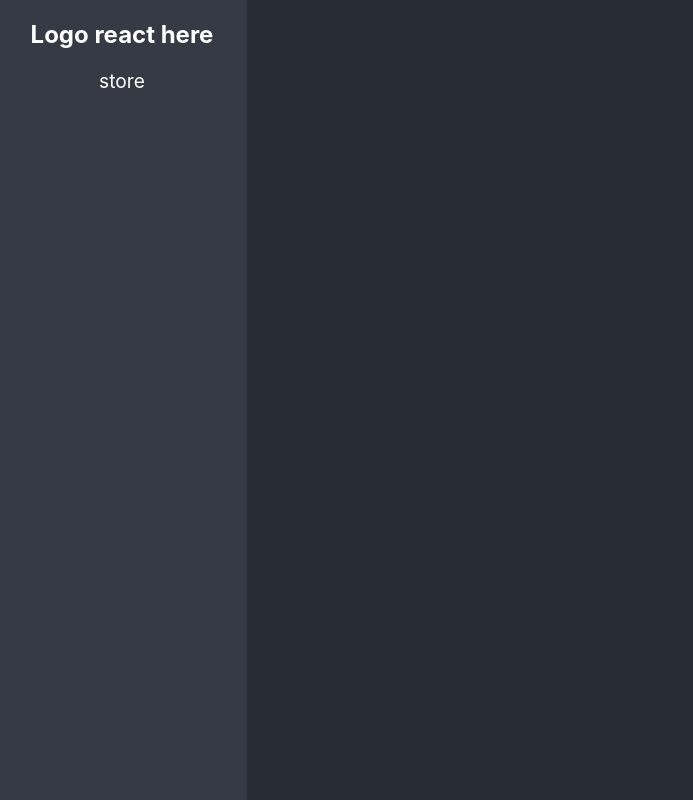
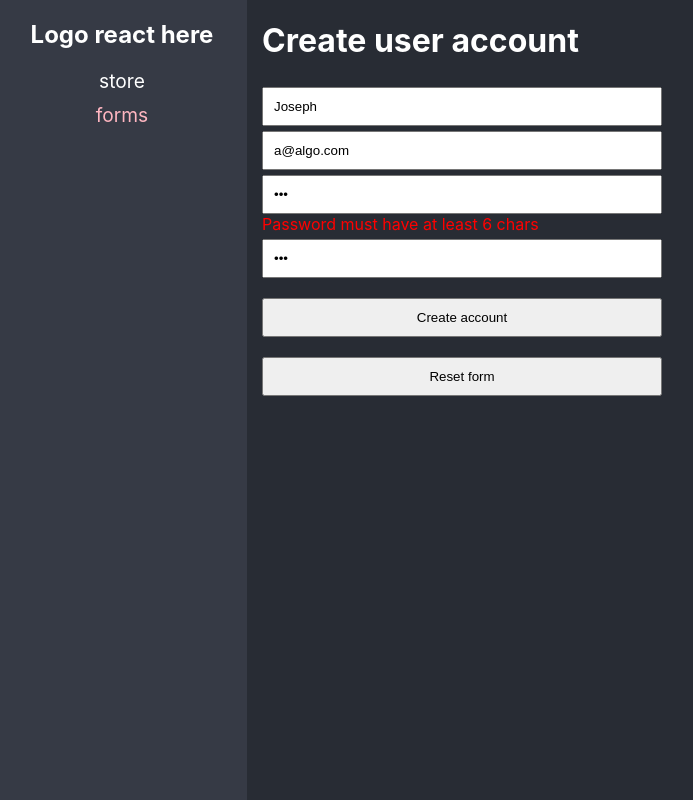
Before and after one commit to tomark4/react-pro-course-2023, a React (Create React App) app in the folder my-app1/: page /forms in a window 1280 px wide. Before the commit this address led to /lazy1. Shown: the whole page, without its empty margins (3-696 px from the left). Built offline with nearby package versions, Linux system fonts and the light colour scheme.

Commit message:
Added basic example form

```diff
--- /dev/null
+++ b/my-app1/src/03-forms/hooks/useForm.ts
@@ -0,0 +1,42 @@
+import React, { useState } from "react";
+
+const useForm = <T>(initialValues: T) => {
+  const [values, setValues] = useState(initialValues);
+
+  const handleChange = (e: React.ChangeEvent<HTMLInputElement>) => {
+    const {
+      target: { name, value },
+    } = e;
+    setValues((prev) => ({ ...prev, [name]: value }));
+  };
+
+  const handleSubmit = (e: React.FormEvent<HTMLFormElement>) => {
+    e.preventDefault();
+    console.log(values);
+  };
+
+  const handleCheckboxChange = (field: string) => {
+    setValues((prev: any) => ({ ...prev, terms: !prev[field] }));
+  };
+
+  const reset = () => {
+    setValues(initialValues);
+  };
+
+  const isValidEmail = (email: string) => {
+    const re =
+      /^(([^<>()[\]\\.,;:\s@"]+(\.[^<>()[\]\\.,;:\s@"]+)*)|(".+"))@((\[[0-9]{1,3}\.[0-9]{1,3}\.[0-9]{1,3}\.[0-9]{1,3}\])|(([a-zA-Z\-0-9]+\.)+[a-zA-Z]{2,}))$/;
+    return re.test(email);
+  };
+
+  return {
+    values,
+    handleChange,
+    handleCheckboxChange,
+    handleSubmit,
+    reset,
+    isValidEmail,
+  };
+};
+
+export default useForm;
--- /dev/null
+++ b/my-app1/src/03-forms/pages/FormsPage.tsx
@@ -0,0 +1,87 @@
+import "../styles/styles.css";
+import useForm from "../hooks/useForm";
+
+const RegisterComponent = () => {
+  const { values, handleChange, handleSubmit, reset, isValidEmail } = useForm({
+    email: "a@algo.com",
+    name: "Joseph",
+    password: "123",
+    passwordConfirm: "123",
+    terms: false,
+  });
+
+  return (
+    <>
+      <h1>Create user account</h1>
+      <form onSubmit={handleSubmit} noValidate>
+        <input
+          type="text"
+          name="name"
+          placeholder="Name"
+          value={values.name}
+          onChange={handleChange}
+          className={`${values.name.trim().length <= 0 && "has-error"}`}
+        />
+        {values.name.trim().length <= 0 && <span>Required field</span>}
+        <input
+          type="email"
+          name="email"
+          placeholder="Email"
+          value={values.email}
+          onChange={handleChange}
+          className={`${!isValidEmail(values.email) && "has-error"}`}
+        />
+        {!isValidEmail(values.email) && <span>Invalid email</span>}
+        <input
+          type="password"
+          name="password"
+          placeholder="Password"
+          value={values.password}
+          onChange={handleChange}
+        />
+        {values.password.trim().length <= 0 && <span>Required field</span>}
+        {values.password.trim().length < 6 &&
+          values.password.trim().length > 0 && (
+            <span>Password must have at least 6 chars</span>
+          )}
+        <input
+          type="password"
+          name="passwordConfirm"
+          placeholder="Repeat password"
+          value={values.passwordConfirm}
+          onChange={handleChange}
+        />
+        {values.passwordConfirm.trim().length <= 0 && (
+          <span>Required field</span>
+        )}
+        {values.passwordConfirm.trim().length > 0 &&
+          values.password.trim() !== values.passwordConfirm.trim() && (
+            <span>Password must match</span>
+          )}
+
+        {/* <input
+          type="checkbox"
+          name="terms"
+          onChange={() => handleCheckboxChange("terms")}
+          checked={values.terms}
+        />
+        Accept terms and conditions*/}
+
+        <button type="submit">Create account</button>
+        <button type="button" onClick={reset}>
+          Reset form
+        </button>
+      </form>
+    </>
+  );
+};
+
+const FormsPage = () => {
+  return (
+    <div>
+      <RegisterComponent />
+    </div>
+  );
+};
+
+export default FormsPage;
--- /dev/null
+++ b/my-app1/src/03-forms/pages/index.ts
@@ -0,0 +1 @@
+export { default as FormsPage } from "./FormsPage";
--- /dev/null
+++ b/my-app1/src/03-forms/styles/styles.css
@@ -0,0 +1,26 @@
+form {
+  display: flex;
+  flex-direction: column;
+  width: 400px;
+}
+
+input,
+select {
+  margin-top: 5px;
+  outline: none;
+  padding: 10px;
+}
+
+button {
+  margin-top: 20px;
+  padding: 10px;
+}
+
+span,
+.error-message {
+  color: red;
+}
+
+.has-error {
+  border: 1px solid red;
+}
--- a/my-app1/src/routes/routes.ts
+++ b/my-app1/src/routes/routes.ts
@@ -1,5 +1,6 @@
 import React from "react";
 import { ShoppingPage } from "../02-compound-component-patterns/pages";
+import { FormsPage } from "../03-forms/pages/";
 
 type JSXComponent = () => JSX.Element;
 
@@ -17,6 +18,12 @@ export const routes: RouteI[] = [
     component: ShoppingPage,
     name: "store",
   },
+  {
+    to: "/forms",
+    path: "/forms",
+    component: FormsPage,
+    name: "forms",
+  },
 ];
 
 export default routes;
```
